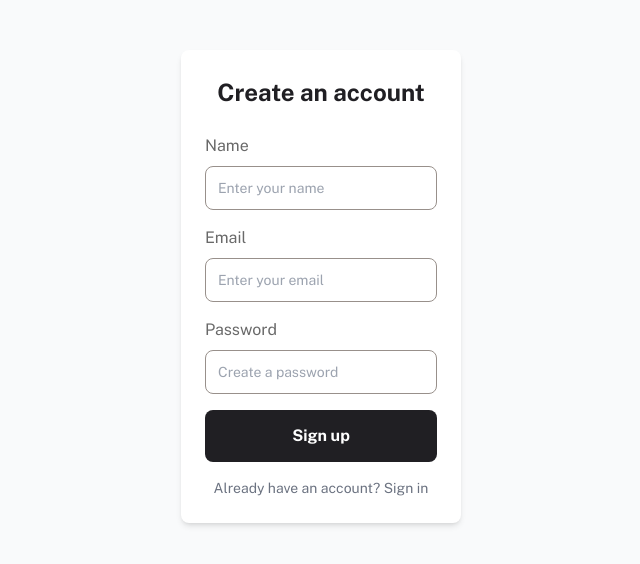
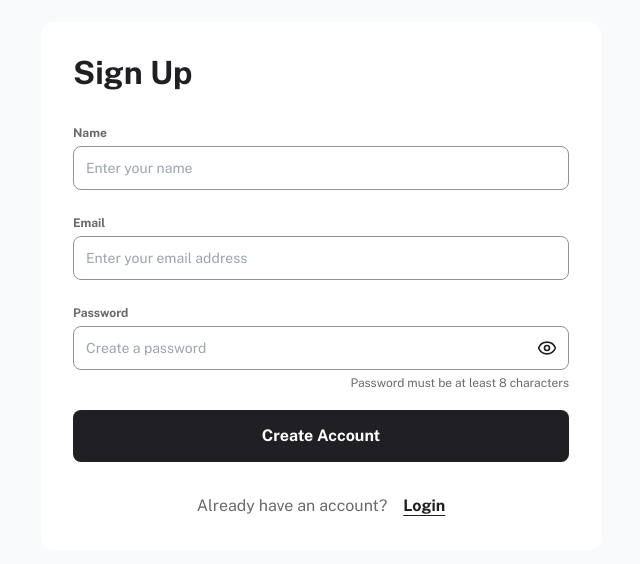
Before and after one commit to martinmoradi/finance-app, a Next.js app in the folder apps/web/: page /signup in a window 1280 px wide. Shown: the part 146-710 px from the top of the page, without its empty margins (319-959 px from the left). Built offline with nearby package versions, Linux system fonts and the light colour scheme; no server answers.

Commit message:
style(web): signup form styles

```diff
--- a/apps/web/src/features/auth/components/signup-form.tsx
+++ b/apps/web/src/features/auth/components/signup-form.tsx
@@ -1,15 +1,23 @@
 'use client';
 
 import { Button } from '@/components/ui/button';
-import { Input } from '@/components/ui/input';
+import { Input, InputGroup, InputRightIcon } from '@/components/ui/input';
 import { Label } from '@/components/ui/label';
+import {
+  Body,
+  BodyStrong,
+  Caption,
+  CaptionStrong,
+  Display,
+} from '@/components/ui/typography';
 import { useAuth } from '@/features/auth/store/useAuth';
 import { handleAuthFormError } from '@/features/auth/utils/auth-form-error-handler';
 import { zodResolver } from '@hookform/resolvers/zod';
 import { createUserSchema } from '@repo/validation';
-import { Loader2 } from 'lucide-react';
+import { Eye, EyeOff, Loader2 } from 'lucide-react';
+import Link from 'next/link';
 import { useRouter } from 'next/navigation';
-import { useEffect } from 'react';
+import { useEffect, useState } from 'react';
 import { useForm } from 'react-hook-form';
 import { toast } from 'sonner';
 import { z } from 'zod';
@@ -19,6 +27,7 @@ type SignupFormValues = z.infer<typeof createUserSchema>;
 export function SignupForm() {
   const router = useRouter();
   const { signup, status, clearErrors } = useAuth();
+  const [showPassword, setShowPassword] = useState(false);
 
   const {
     register,
@@ -56,85 +65,115 @@ export function SignupForm() {
   };
 
   return (
-    <div className='w-full max-w-md mx-auto p-6 bg-white rounded-lg shadow-md'>
-      <h2 className='text-2xl font-bold mb-6 text-center'>Create an account</h2>
+    <div className='max-w-[56rem] w-full rounded-xl bg-white px-8 py-8 space-y-8'>
+      <Display>Sign Up</Display>
 
-      {errors.root && (
-        <div className='mb-4 p-3 bg-red-50 border border-red-200 text-red-600 rounded-md text-sm'>
-          {errors.root.message}
-        </div>
-      )}
-
-      <form onSubmit={handleSubmit(onSubmit)} className='space-y-4'>
-        <div className='space-y-2'>
-          <Label htmlFor='name'>Name</Label>
+      <form onSubmit={handleSubmit(onSubmit)}>
+        <div className='mb-4'>
+          <Label htmlFor='name' className='block pb-1'>
+            <CaptionStrong>Name</CaptionStrong>
+          </Label>
           <Input
             id='name'
             {...register('name')}
             placeholder='Enter your name'
-            className={errors.name ? 'border-red-300 focus:border-red-500' : ''}
+            error={!!errors.name}
             disabled={status === 'loading'}
           />
-          {errors.name && (
-            <p className='text-sm text-red-500'>{errors.name.message}</p>
-          )}
+          <div className='h-2 pt-1 text-right'>
+            {errors.name && (
+              <Caption>
+                <span className='text-red'>{errors.name.message}</span>
+              </Caption>
+            )}
+          </div>
         </div>
 
-        <div className='space-y-2'>
-          <Label htmlFor='email'>Email</Label>
+        <div className='mb-4'>
+          <Label htmlFor='email' className='block pb-1'>
+            <CaptionStrong>Email</CaptionStrong>
+          </Label>
           <Input
             id='email'
             type='email'
             {...register('email')}
-            placeholder='Enter your email'
-            className={
-              errors.email ? 'border-red-300 focus:border-red-500' : ''
-            }
+            placeholder='Enter your email address'
+            error={!!errors.email}
             disabled={status === 'loading'}
           />
-          {errors.email && (
-            <p className='text-sm text-red-500'>{errors.email.message}</p>
-          )}
+          <div className='h-2 pt-1 text-right'>
+            {errors.email && (
+              <Caption>
+                <span className='text-red'>{errors.email.message}</span>
+              </Caption>
+            )}
+          </div>
         </div>
 
-        <div className='space-y-2'>
-          <Label htmlFor='password'>Password</Label>
+        <Label htmlFor='password' className='block pb-1'>
+          <CaptionStrong>Password</CaptionStrong>
+        </Label>
+        <InputGroup>
           <Input
             id='password'
-            type='password'
+            type={showPassword ? 'text' : 'password'}
             {...register('password')}
             placeholder='Create a password'
-            className={
-              errors.password ? 'border-red-300 focus:border-red-500' : ''
-            }
+            error={!!errors.password}
             disabled={status === 'loading'}
           />
-          {errors.password && (
-            <p className='text-sm text-red-500'>{errors.password.message}</p>
+          <InputRightIcon
+            onClick={() => setShowPassword(!showPassword)}
+            aria-label={showPassword ? 'Hide password' : 'Show password'}
+            className='cursor-pointer'>
+            {showPassword ? (
+              <EyeOff className='h-5 w-5' />
+            ) : (
+              <Eye className='h-5 w-5' />
+            )}
+          </InputRightIcon>
+        </InputGroup>
+        <div className='h-2 pt-1 text-right mb-8'>
+          {errors.password ? (
+            <Caption>
+              <span className='text-red'>{errors.password.message}</span>
+            </Caption>
+          ) : (
+            <Caption>
+              <span className='text-muted-foreground'>
+                Password must be at least 8 characters
+              </span>
+            </Caption>
           )}
         </div>
 
         <Button
           type='submit'
-          className='w-full mt-6'
+          className='w-full'
           disabled={status === 'loading'}>
           {status === 'loading' ? (
             <>
-              <Loader2 className='h-4 w-4 mr-2 animate-spin' />
+              <Loader2 className='mr-2 h-4 w-4 animate-spin' />
               Creating account...
             </>
           ) : (
-            'Sign up'
+            'Create Account'
           )}
         </Button>
       </form>
 
-      <p className='mt-4 text-center text-sm text-gray-500'>
-        Already have an account?{' '}
-        <a href='/signin' className='text-blue-600 hover:underline'>
-          Sign in
-        </a>
-      </p>
+      <div className='flex flex-row items-baseline justify-center gap-4'>
+        <Body className='text-base text-muted-foreground'>
+          Already have an account?
+        </Body>
+        <Link href='/login'>
+          <BodyStrong>
+            <span className='text-base underline underline-offset-4 hover:text-muted-foreground'>
+              Login
+            </span>
+          </BodyStrong>
+        </Link>
+      </div>
     </div>
   );
 }
```
